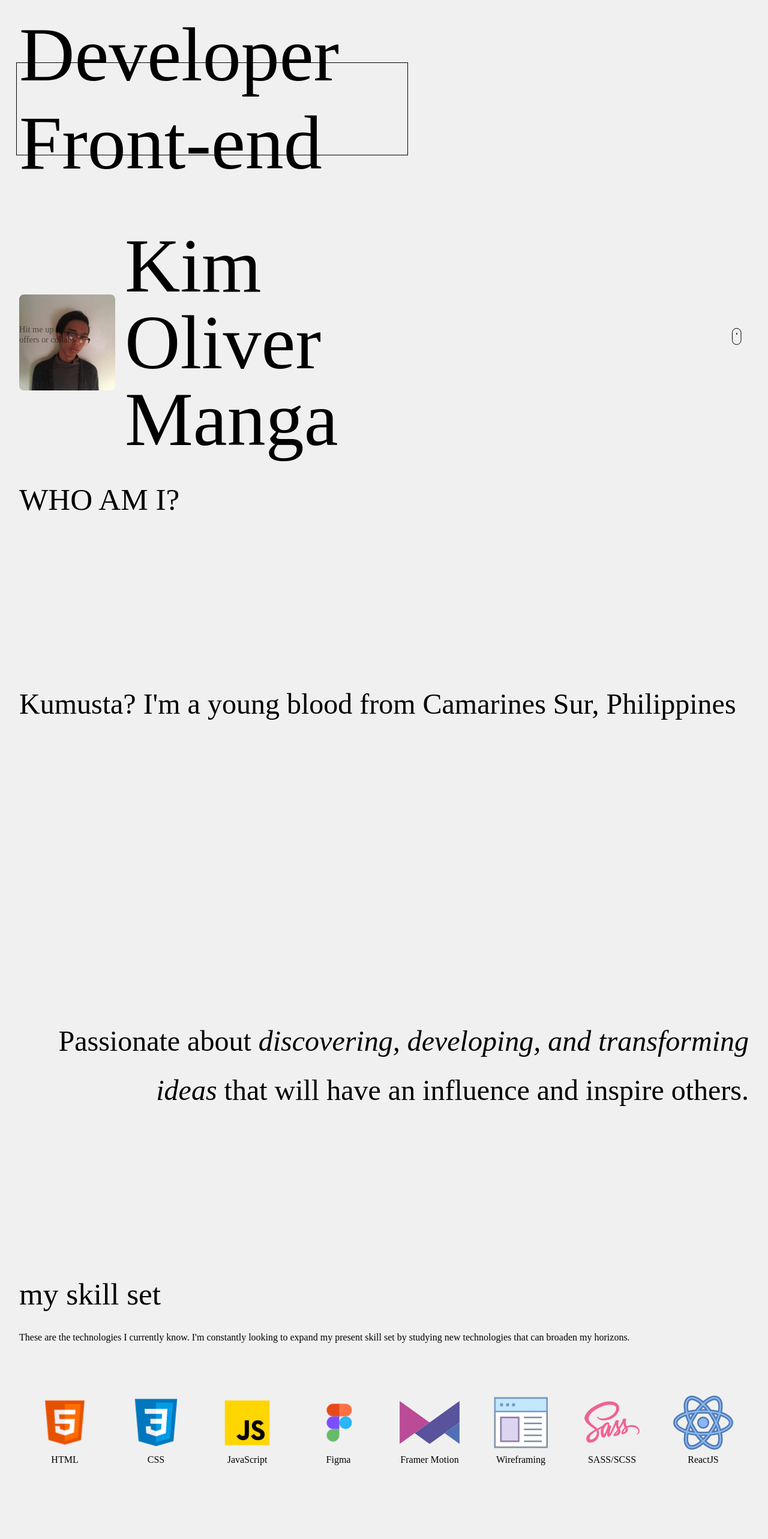
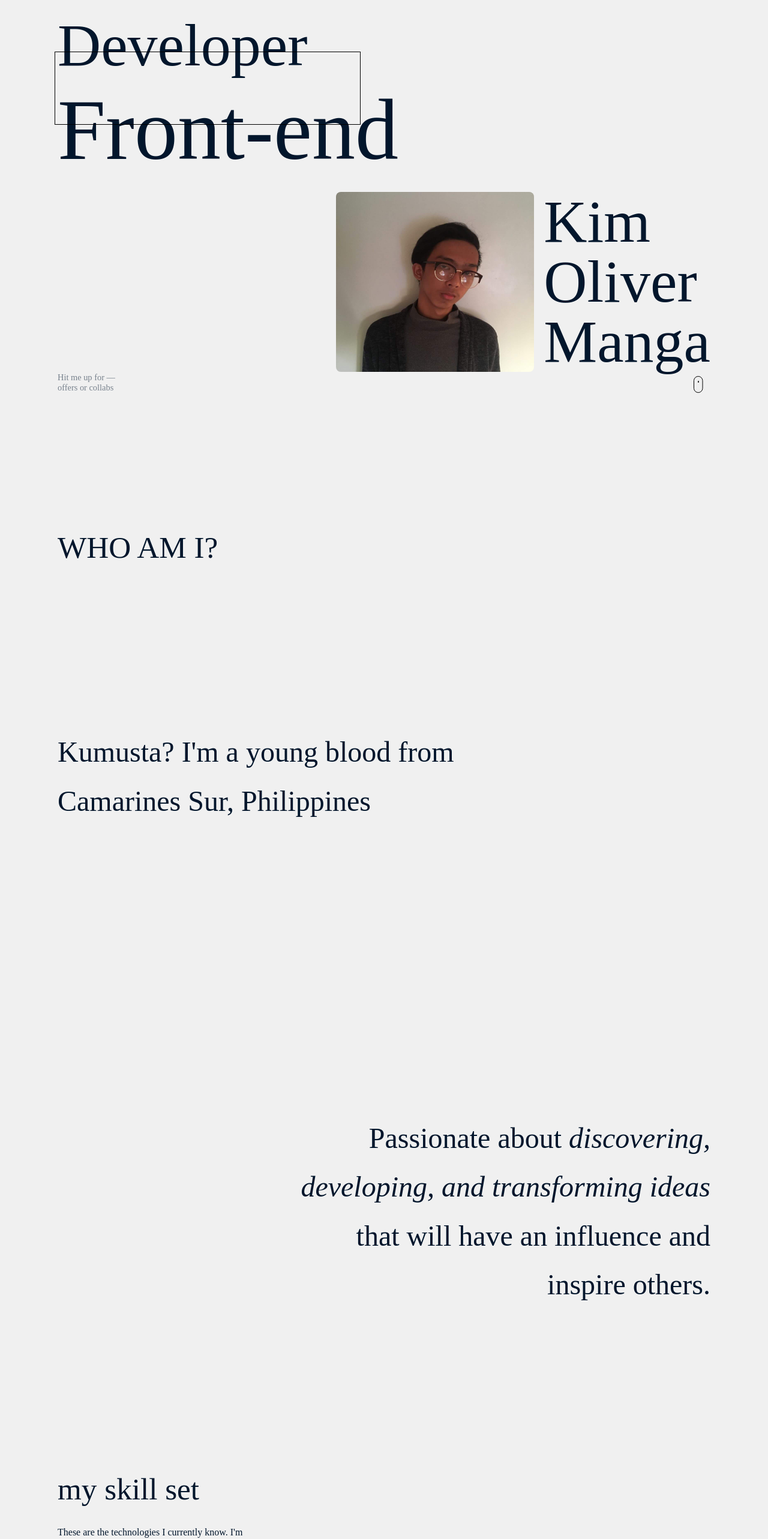
Before and after one commit to rttn-Mango/rttn.Mango, a React (Vite) app: page / in a window 1280 px wide. Shown: the part 140-2706 px from the top of the page at 60% size. Built offline with nearby package versions, Linux system fonts and the light colour scheme; a web font is replaced by a local one.

Commit message:
Changes: Added initial Desktop layout design

```diff
--- a/src/Pages/Projects.jsx
+++ b/src/Pages/Projects.jsx
@@ -10,6 +10,7 @@ export default function Projects(){
                     width={500}
                     height={220}
                 />
+                <div className="projects__group--info">
                     <h3>Shortly</h3>
                     <ul role="list">
                         <li>This website is a personal project which offers URL-Shortening Services.</li>
@@ -17,7 +18,9 @@ export default function Projects(){
                         <li>The main function of the website is to shorten url for the users for their ease of convinience.</li>
                     </ul>
                     <button type="button">Read More</button>
+                </div>
             </article>
+
             <article className="projects__group">
                 <img
                     src="public/Easybank.png"
@@ -26,6 +29,7 @@ export default function Projects(){
                     width={500}
                     height={240}
                 />
+                <div className="projects__group--info">
                     <h3>Easybank</h3>
                     <ul role="list">
                         <li>This website is also a personal project which offers digital banking services.</li>
@@ -33,6 +37,8 @@ export default function Projects(){
                         <li>Main functions of the website includes Online Banking, Budgeting, and such.</li>
                     </ul>
                     <button type="button">Read More</button>
+                </div>
+
             </article>
         </section>
     )
--- a/src/Styles/Components/_properties.scss
+++ b/src/Styles/Components/_properties.scss
@@ -18,9 +18,9 @@
     --font-size-500: 3.75rem;
     --font-size-550: 4rem;
     --font-size-600: 4.4rem;
-    --font-size-700: 5rem;
+    --font-size-700: 5.5rem;
     --font-size-800: 6.25rem;
-    --font-size-900: 9rem;
+    --font-size-900: 8.5rem;
 
     --font-weight-600: 600;
     --font-weight-700: 700;
--- a/src/Styles/Pages/header.scss
+++ b/src/Styles/Pages/header.scss
@@ -1,5 +1,8 @@
 .header{
     padding-block: 2rem;
+    max-width: clamp(80%, 85vw, 110rem);
+    margin-inline: auto;
+
     button{
         padding: .5rem 1rem;
         background-color: transparent;
--- a/src/Styles/index.css
+++ b/src/Styles/index.css
@@ -118,9 +118,9 @@ textarea:not([rows]) {
   --font-size-500: 3.75rem;
   --font-size-550: 4rem;
   --font-size-600: 4.4rem;
-  --font-size-700: 5rem;
+  --font-size-700: 5.5rem;
   --font-size-800: 6.25rem;
-  --font-size-900: 9rem;
+  --font-size-900: 8.5rem;
   --font-weight-600: 600;
   --font-weight-700: 700;
   --font-weight-900: 900;
@@ -145,6 +145,8 @@ textarea:not([rows]) {
 
 .header {
   padding-block: 2rem;
+  max-width: clamp(80%, 85vw, 110rem);
+  margin-inline: auto;
 }
 .header button {
   padding: 0.5rem 1rem;
@@ -172,11 +174,16 @@ textarea:not([rows]) {
   align-items: center;
 }
 
+.footer {
+  padding-block: 4rem;
+}
 .footer ul {
   display: flex;
   flex-direction: row;
   justify-content: space-between;
   padding-block: 2rem;
+  max-width: clamp(80%, 85vw, 110rem);
+  margin-inline: auto;
 }
 .footer ul img {
   rotate: 180deg;
@@ -195,49 +202,52 @@ textarea:not([rows]) {
 body {
   background-color: var(--clr-lm-bg);
   font-family: "Okine-Thin";
+  color: var(--clr-lm-primary);
 }
 
 .hero {
-  max-width: clamp(93%, 95vw, 115rem);
+  max-width: clamp(80%, 85vw, 110rem);
   margin-inline: auto;
   padding-block: 3rem;
-  height: 80vh;
+  height: 90vh;
   position: relative;
 }
 .hero h1 {
-  font-size: clamp(var(--font-size-400), 10vw, var(--font-size-900));
+  font-size: clamp(var(--font-size-400), 16.5vw, var(--font-size-800));
   font-family: "Okine-Black-Outline";
   position: relative;
 }
 .hero h1::before {
   content: "";
   position: absolute;
-  height: 110%;
+  height: 1.215em;
   width: 5.1em;
   border: 1px solid black;
   top: 0.65em;
   left: -5px;
 }
 .hero .subHeading {
-  font-size: clamp(var(--font-size-450), 10vw, 10rem);
+  font-size: clamp(var(--font-size-450), 18vw, 9rem);
   font-family: "Okine-Black";
   line-height: 1.2;
+  white-space: nowrap;
 }
 .hero img {
-  max-height: 10rem;
-  max-width: 10rem;
+  max-height: 40vw;
+  max-width: 40vw;
   border-radius: 0.5rem;
   cursor: pointer;
 }
 .hero__creator {
-  padding-block: 4rem;
+  padding-block: 7rem;
   display: flex;
   flex-direction: row;
   gap: 1rem;
   align-items: center;
+  justify-content: flex-end;
 }
 .hero__creator p {
-  font-size: clamp(var(--font-size-300), 10vw, var(--font-size-900));
+  font-size: clamp(var(--font-size-300), 10vw, var(--font-size-800));
   font-family: "Okine-Thin-Outline";
   line-height: 1;
 }
@@ -261,9 +271,9 @@ body {
 }
 
 .about {
-  min-height: 300vh;
+  min-height: 270vh;
   padding-block: 10rem 5rem;
-  max-width: clamp(93%, 95vw, 115rem);
+  max-width: clamp(80%, 85vw, 110rem);
   margin-inline: auto;
 }
 .about h2 {
@@ -300,14 +310,14 @@ body {
 }
 
 .projects {
-  max-width: clamp(93%, 95vw, 115rem);
+  max-width: clamp(80%, 85vw, 110rem);
   margin-inline: auto;
   padding-block: 2rem 7rem;
 }
 .projects img {
-  max-width: 100%;
-  max-height: 100%;
-  object-fit: contain;
+  width: 100%;
+  height: 40vh;
+  object-fit: fill;
   box-shadow: 0 0 2px rgba(0, 0, 0, 0.9);
 }
 .projects h2 {
@@ -322,13 +332,14 @@ body {
   padding-block: 2rem;
 }
 .projects article {
-  height: 100vh;
+  height: 80vh;
 }
 .projects article:last-of-type {
   margin-top: 5rem;
 }
 .projects li {
   padding-block: 0.25rem;
+  list-style: inside;
 }
 .projects li a {
   font-style: italic;
@@ -350,18 +361,18 @@ body {
 }
 
 .contact {
-  max-width: clamp(93%, 95vw, 115rem);
+  max-width: clamp(80%, 85vw, 110rem);
   margin-inline: auto;
-  height: 100vh;
+  height: 80vh;
   padding-top: 3rem;
 }
 .contact__sub-heading {
   font-size: clamp(var(--font-size-300), 3vw, var(--font-size-500));
 }
 .contact h2 {
-  font-size: clamp(var(--font-size-400), 7vw, var(--font-size-800));
+  font-size: clamp(var(--font-size-300), 10vw, var(--font-size-700));
   text-align: center;
-  padding-block: 3rem 1rem;
+  padding-block: 5rem 1rem;
 }
 .contact h2 a {
   font-family: "Bodoni-Italic";
@@ -391,6 +402,84 @@ body {
   justify-content: center;
 }
 
+@media (min-width: 40em) {
+  .hero {
+    height: 90vh;
+  }
+  .hero img {
+    max-height: 20em;
+    max-width: 30em;
+  }
+  .hero__creator {
+    padding-block: 1rem;
+  }
+  .about__top-text {
+    max-width: 30ch;
+  }
+  .about__bottom-text {
+    max-width: 30ch;
+    margin-left: auto;
+  }
+  .about__skills {
+    min-height: 80vh;
+    display: flex;
+    flex-direction: column;
+    gap: 2rem;
+  }
+  .about__skills--subheading {
+    max-width: 40ch;
+    position: sticky;
+    top: 0;
+  }
+  .about__skills--list {
+    grid-template-columns: repeat(2, minmax(100px, 150px));
+    padding-top: 0;
+    max-width: 30%;
+    align-self: flex-end;
+  }
+  .projects h2 {
+    padding-block: 2rem 10vh;
+  }
+  .projects img {
+    width: 40vw;
+    height: 50vh;
+    object-fit: fill;
+  }
+  .projects ul li {
+    font-size: 1.15rem;
+    padding-top: 1rem;
+  }
+  .projects button {
+    margin-block: 3vw;
+  }
+  .projects article {
+    height: 100vh;
+  }
+  .projects__group {
+    display: flex;
+    flex-direction: row;
+    gap: 2rem;
+    justify-content: center;
+    align-items: center;
+  }
+}
+@media screen and (width < 325px) {
+  .hero {
+    padding-block: 1rem;
+  }
+  .hero__creator {
+    flex-direction: column;
+    padding-block: 7rem 1rem;
+  }
+}
+@media (width > 640px) and (width < 930px) {
+  .projects img {
+    width: 70vw;
+  }
+  .projects__group {
+    flex-direction: column;
+  }
+}
 @keyframes scroll-animation {
   from {
     transform: translateY(0);
@@ -399,14 +488,5 @@ body {
     transform: translateY(0.25rem);
   }
 }
-@media screen and (width < 325px) {
-  .hero {
-    padding-block: 1rem;
-  }
-  .hero__creator {
-    flex-direction: column;
-    padding-block: 2rem 1rem;
-  }
-}
 
 /*# sourceMappingURL=index.css.map */
--- a/src/Styles/index.scss
+++ b/src/Styles/index.scss
@@ -8,7 +8,7 @@
 @forward 'Pages/footer.scss';
 
 @mixin container(){
-    max-width: clamp(93%, 95vw, 115rem);
+    max-width: clamp(80%, 85vw, 110rem);
     margin-inline: auto;
 }
 
@@ -27,17 +27,18 @@
 body{
     background-color: var(--clr-lm-bg);
     font-family: 'Okine-Thin';
+    color: var(--clr-lm-primary)
 }
 
 //Hero section
 .hero{
     @include container();
     padding-block: 3rem;
-    height: 80vh;
+    height: 90vh;
     position: relative;
 
     h1{
-        font-size: clamp(var(--font-size-400), 10vw, var(--font-size-900));
+        font-size: clamp(var(--font-size-400), 16.5vw, var(--font-size-800));
         font-family: 'Okine-Black-Outline';
         position: relative;
 
@@ -45,7 +46,7 @@ body{
         &::before{
             content: '';
             position: absolute;
-            height: 110%;
+            height: 1.215em;
             width: 5.10em;
             border: 1px solid black;
             top: .65em;
@@ -54,25 +55,27 @@ body{
     }
 
     .subHeading{
-        font-size: clamp(var(--font-size-450), 10vw, 10rem);
+        font-size: clamp(var(--font-size-450), 18vw, 9rem);
         font-family: 'Okine-Black';
         line-height: 1.2;
+        white-space: nowrap;
     }
 
     img{
-        max-height: 10rem;
-        max-width: 10rem;
+        max-height: 40vw;
+        max-width: 40vw;
         border-radius: .5rem;
         cursor: pointer;
     }
 
     &__creator{
-        padding-block: 4rem;
+        padding-block: 7rem;
         @include flex(row, 1rem);
         align-items: center;
+        justify-content: flex-end;
 
         & p{
-            font-size: clamp(var(--font-size-300), 10vw, var(--font-size-900));
+            font-size: clamp(var(--font-size-300), 10vw, var(--font-size-800));
             font-family: 'Okine-Thin-Outline';
             line-height: 1;
         }
@@ -97,7 +100,7 @@ body{
 
 //About section
 .about{
-    min-height: 300vh;
+    min-height: 270vh;
     padding-block: 10rem 5rem;
     @include container();
     h2{
@@ -141,9 +144,9 @@ body{
     padding-block: 2rem 7rem;
 
     img{
-        max-width: 100%;
-        max-height: 100%;
-        object-fit: contain;
+        width: 100%;
+        height: 40vh;
+        object-fit: fill;
         box-shadow: 0 0 2px rgba( 0 0 0 / .9);
     }
 
@@ -159,10 +162,11 @@ body{
         padding-block: 2rem;
     }
 
-    article{height: 100vh; &:last-of-type{margin-top: 5rem;}}
+    article{height: 80vh; &:last-of-type{margin-top: 5rem;}}
 
     li{
         padding-block: .25rem;
+        list-style: inside;
         a{font-style: italic; font-weight: var(--font-weight-600);}
     }
 
@@ -186,14 +190,14 @@ body{
 //Contacts section
 .contact{
     @include container();
-    height: 100vh;
+    height: 80vh;
     padding-top: 3rem;
 
     &__sub-heading{font-size: clamp(var(--font-size-300), 3vw, var(--font-size-500))}
     h2{
-        font-size: clamp(var(--font-size-400), 7vw, var(--font-size-800));
+        font-size: clamp(var(--font-size-300), 10vw, var(--font-size-700));
         text-align: center;
-        padding-block: 3rem 1rem;
+        padding-block: 5rem 1rem;
         a{font-family: 'Bodoni-Italic'; text-decoration: none;}
     }
 
@@ -223,14 +227,84 @@ body{
     }
 }
 
-@keyframes scroll-animation{
-    from{transform: translateY(0);}
-    to{transform: translateY(.25rem);}
+//Desktop Layouts
+@media (min-width: 40em){
+    .hero{
+        height: 90vh;
+        img{
+            max-height: 20em;
+            max-width: 30em;
+        }
+
+        &__creator{
+            padding-block: 1rem ;
+        }
+    }
+
+    .about{
+        &__top-text{max-width: 30ch}
+        &__bottom-text{max-width:30ch; margin-left: auto;}
+
+        &__skills{
+            min-height: 80vh;
+            @include flex(column, 2rem);
+
+            &--subheading{
+                max-width: 40ch;
+                position: sticky;
+                top: 0;
+            }
+
+            &--list{
+                grid-template-columns: repeat(2, minmax(100px, 150px));
+                padding-top: 0;
+                max-width: 30%;
+                align-self: flex-end;
+            }
+
+        }
+    }
+
+    .projects{
+        h2{padding-block: 2rem 10vh}
+
+        img{
+                width: 40vw;
+                height: 50vh;
+                object-fit:fill;
+        }
+
+        ul li{
+            font-size: 1.15rem;
+            padding-top: 1rem;
+        }
+
+        button{margin-block: 3vw}
+        article{height: 100vh}
+
+        &__group{
+            @include flex(row, 2rem);
+            justify-content: center;
+            align-items: center;
+        }
+    }
 }
 
 @media screen and (width < 325px) {
     .hero{
         padding-block: 1rem;
-        &__creator{ flex-direction: column; padding-block: 2rem 1rem;}
+        &__creator{ flex-direction: column; padding-block: 7rem 1rem;}
     }
 }
+
+@media (width > 640px) and (width < 930px){
+    .projects{
+        img{width: 70vw;}
+        &__group{flex-direction: column;}
+    }
+}
+
+@keyframes scroll-animation{
+    from{transform: translateY(0);}
+    to{transform: translateY(.25rem);}
+}
```
Also changed, not shown: src/Styles/Pages/footer.scss (+7 -1 lines), 1 other file (tests, documents, lock files or other folders). Lines whose indentation alone changed are shown as unchanged.
